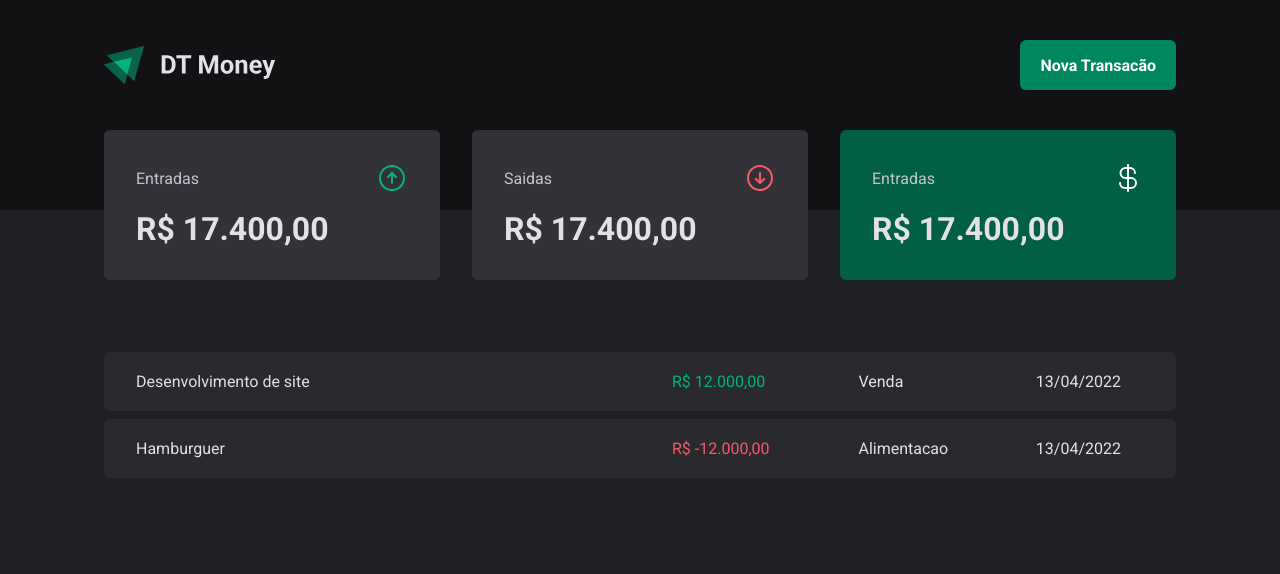
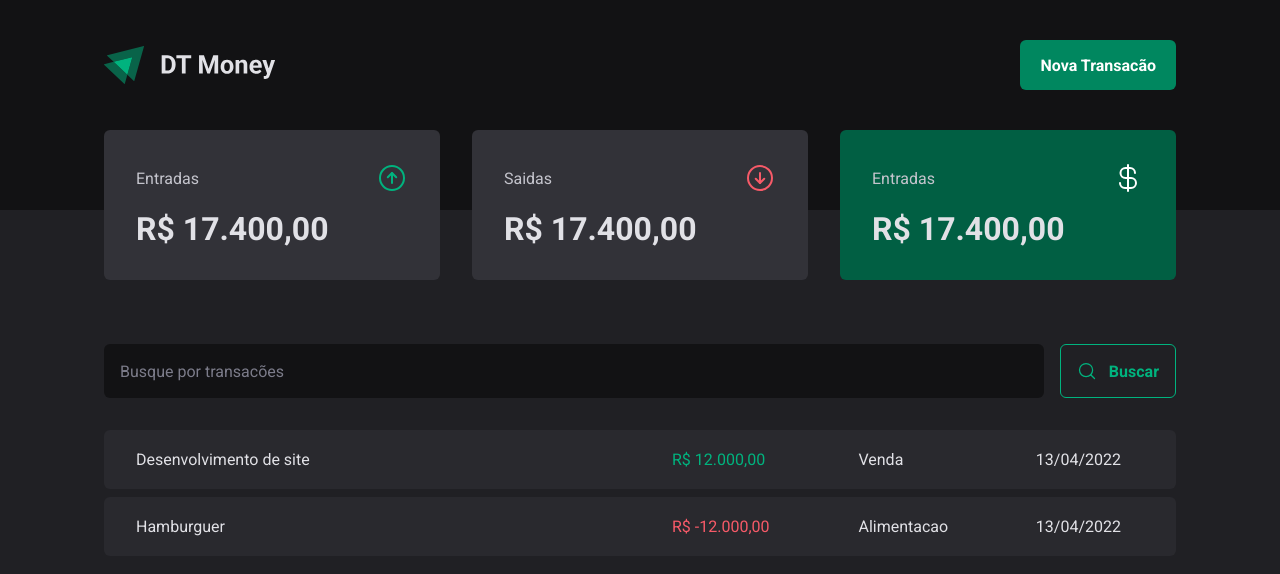
Before and after one commit to AndreLimaS/manage-sales, a React (Vite) app: page / in a window 1280 px wide. Shown: the top 574 px of the page. Built offline with nearby package versions, Linux system fonts and the light colour scheme.

Commit message:
feat: create struct component Search

```diff
--- a/src/components/Historic/styles.ts
+++ b/src/components/Historic/styles.ts
@@ -7,7 +7,7 @@
 export const TransactionsContainer = styled.main`
   width: 100%;
   max-width: 1120px;
-  margin: 4rem auto 0;
+  margin: 0 auto 0;
   padding: 0 1.5rem;
 `;
 
--- /dev/null
+++ b/src/pages/Transactions/components/SeachForm.tsx
@@ -0,0 +1,16 @@
+import { MagnifyingGlass } from "phosphor-react";
+import { SearchFormContainer, WrapperContainer } from "./styles";
+
+export function SearchForm() {
+  return (
+    <WrapperContainer>
+      <SearchFormContainer>
+        <input type="text" placeholder="Busque por transacões" />
+        <button type="submit">
+          <MagnifyingGlass size={20} />
+          Buscar
+        </button>
+      </SearchFormContainer>
+    </WrapperContainer>
+  );
+}
--- /dev/null
+++ b/src/pages/Transactions/components/styles.ts
@@ -0,0 +1,46 @@
+import styled from "styled-components";
+
+export const WrapperContainer = styled.div`
+  max-width: 1120px;
+  margin: 4rem auto 0;
+  padding: 0 1.5rem;
+`;
+
+export const SearchFormContainer = styled.form`
+  display: flex;
+  gap: 1rem;
+
+  input {
+    flex: 1;
+    border-radius: 6px;
+    border: 0;
+    background: ${(props) => props.theme["gray-900"]};
+    color: ${(props) => props.theme["gray-300"]};
+    padding: 1rem;
+
+    &::placeholder {
+      color: ${(props) => props.theme["gray-500"]};
+    }
+  }
+
+  button {
+    display: flex;
+    align-items: center;
+    gap: 0.75rem;
+
+    border: 0;
+    padding: 1rem;
+    background: transparent;
+    border: 1px solid ${(props) => props.theme["green-300"]};
+    color: ${(props) => props.theme["green-300"]};
+    font-weight: bold;
+    border-radius: 6px;
+
+    &:hover {
+      background: ${(props) => props.theme["green-500"]};
+      border: 1px solid ${(props) => props.theme["green-500"]};
+      color: ${(props) => props.theme.white};
+      transition: background-color 0.2s, color 0.2s, border-color 0.2s;
+    }
+  }
+`;
--- a/src/pages/Transactions/index.tsx
+++ b/src/pages/Transactions/index.tsx
@@ -1,12 +1,14 @@
 import { Header } from "../../components/Header";
 import { Historic } from "../../components/Historic";
 import { Summary } from "../../components/Summary";
+import { SearchForm } from "./components/SeachForm";
 
 export function Transactions() {
   return (
     <div>
       <Header />
       <Summary />
+      <SearchForm />
       <Historic />
     </div>
   );
```
